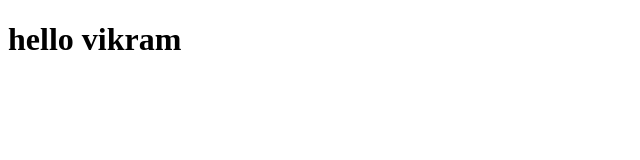
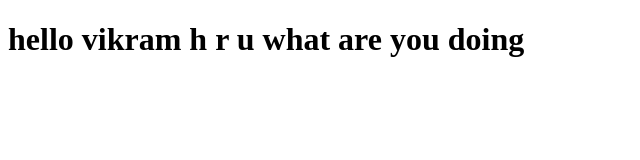
Before and after one commit to VIKRAMS786/GitPractise, a plain HTML site: page vikram.html in a window 1280 px wide. Shown: the whole page, without its empty margins (0-640 px from the left). Drawn offline with Linux system fonts and the light colour scheme.

Commit message:
Detailed description of your changes

```diff
--- a/vikram.html
+++ b/vikram.html
@@ -6,6 +6,6 @@
     <title>Document</title>
 </head>
 <body>
-    <h1>hello vikram </h1>
+    <h1>hello vikram  h r u what are you doing</h1>
 </body>
 </html>
```
